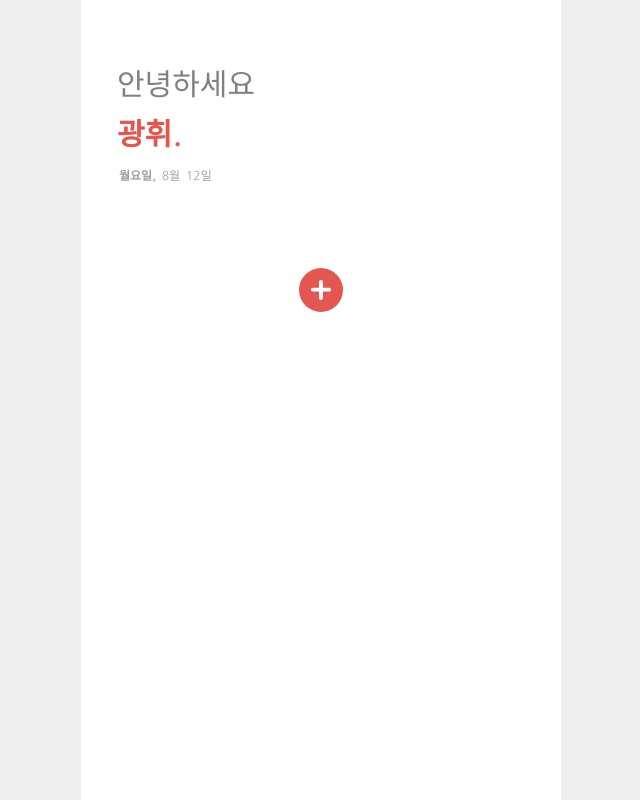
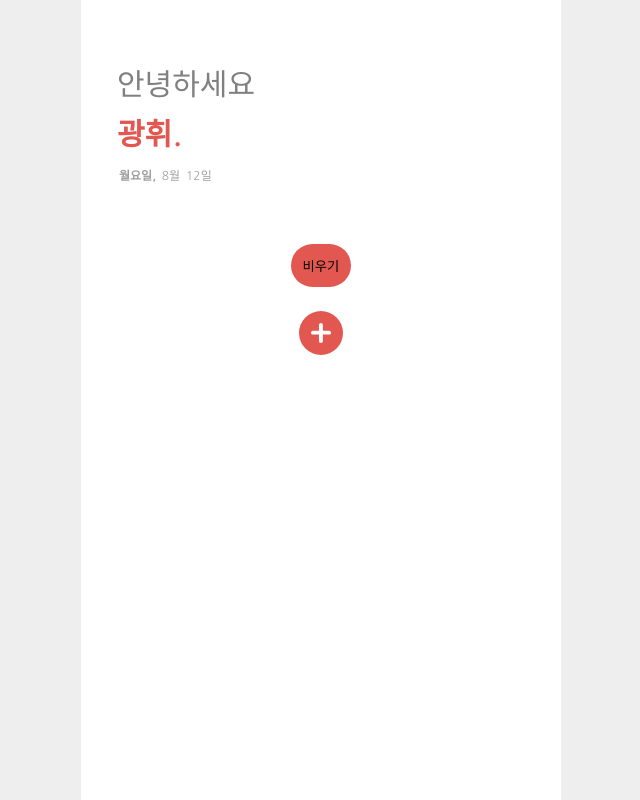
Before and after one commit to Vallista/React-Hooks-Context-API-Todo-Example, a React (Create React App) app: page / in a window 1280 px wide. Shown: the whole page, without its empty margins (319-959 px from the left). Built offline with nearby package versions, Linux system fonts and the light colour scheme.

Commit message:
clearTodo 버튼 추가

```diff
--- a/src/components/organisms/Header/index.tsx
+++ b/src/components/organisms/Header/index.tsx
@@ -15,8 +15,8 @@ const Header: React.FC<IProps> = ({ className }) => {
 
 	return (
 		<div className={classProps}>
-      <P text="안녕하세요" size={Size.extraLarge} className={styles['title']} />
-      <P text="광휘." size={Size.extraLarge} weight={Weight.bold} className={styles['name']} />
+			<P text='안녕하세요' size={Size.extraLarge} className={styles['title']} />
+			<P text='광휘.' size={Size.extraLarge} weight={Weight.bold} className={styles['name']} />
 			<Date className={styles['date']} size={DateSize.small} />
 		</div>
 	)
--- a/src/components/organisms/TodoList/index.tsx
+++ b/src/components/organisms/TodoList/index.tsx
@@ -17,11 +17,12 @@ interface IProps {
 	className?: string
 	todoList: Array<Todo>
 	addTodo(event: React.FormEvent<HTMLButtonElement>): void
+	clearTodo(event: React.FormEvent<HTMLButtonElement>): void
 	onInputChange(index: number, { isComplete }: Todo, event: React.ChangeEvent<HTMLInputElement>): void
 	onCheckBoxChange(index: number, { isComplete, description }: Todo): void
 }
 
-const TodoList: React.FC<IProps> = ({ className, todoList, addTodo, onInputChange, onCheckBoxChange }) => {
+const TodoList: React.FC<IProps> = ({ className, todoList, addTodo, clearTodo, onInputChange, onCheckBoxChange }) => {
 	const classProps = classNames(className, styles['default'])
 
 	const createTodos = () => {
@@ -29,7 +30,7 @@ const TodoList: React.FC<IProps> = ({ className, todoList, addTodo, onInputChang
 			<ListItem key={index} className={styles['list-item']}>
 				<Input
 					className={classNames(styles['list-item-left'], item.isComplete ? styles['active-middle-line'] : '')}
-          placeholder="할 일을 입력해주세요."
+					placeholder='할 일을 입력해주세요.'
 					value={item.description}
 					onChange={(event: React.ChangeEvent<HTMLInputElement>) => onInputChange(index, item, event)}
 				/>
@@ -46,6 +47,7 @@ const TodoList: React.FC<IProps> = ({ className, todoList, addTodo, onInputChang
 
 	return (
 		<div className={classProps}>
+			<Button text='비우기' onClick={clearTodo} />
 			<List>{createTodos()}</List>
 			<div className={styles['buttons']}>
 				<Button onClick={addTodo}>
--- a/src/containers/TodoListContainer.tsx
+++ b/src/containers/TodoListContainer.tsx
@@ -9,7 +9,7 @@ interface IProps {}
 const TodoListContainer: React.FC<IProps> = () => {
 	const newTodo: Todo = {
 		isComplete: false,
-    description: ''
+		description: '',
 	}
 
 	const todo = React.useContext<ITodo | null>(TodoContext)
@@ -18,10 +18,14 @@ const TodoListContainer: React.FC<IProps> = () => {
 		todo && todo.actions.addTodo(newTodo)
 	}
 
+	const clearTodo = (event: React.FormEvent<HTMLButtonElement>): void => {
+		todo && todo.actions.clearTodo()
+	}
+
 	const onInputChange = (index: number, { isComplete }: Todo, event: React.ChangeEvent<HTMLInputElement>): void => {
 		const item = {
 			isComplete,
-      description: event.currentTarget.value
+			description: event.currentTarget.value,
 		}
 
 		todo && todo.actions.setTodo(index, item)
@@ -30,7 +34,7 @@ const TodoListContainer: React.FC<IProps> = () => {
 	const onCheckBoxChange = (index: number, { isComplete, description }: Todo): void => {
 		const item = {
 			isComplete: !isComplete,
-      description
+			description,
 		}
 
 		todo && todo.actions.setTodo(index, item)
@@ -41,6 +45,7 @@ const TodoListContainer: React.FC<IProps> = () => {
 			<TodoList
 				todoList={todo.state.todos}
 				addTodo={addTodo}
+				clearTodo={clearTodo}
 				onInputChange={onInputChange}
 				onCheckBoxChange={onCheckBoxChange}
 			/>
--- a/src/store/Todo/index.tsx
+++ b/src/store/Todo/index.tsx
@@ -8,6 +8,7 @@ export interface IState {
 export interface IActions {
 	addTodo(value: Todo): void
 	setTodo(index: number, value: Todo): void
+	clearTodo(): void
 }
 
 export interface ITodo {
@@ -21,7 +22,7 @@ const { Provider, Consumer: TodoConsumer } = context
 
 class TodoProvider extends React.Component {
 	state = {
-    todos: []
+		todos: [],
 	}
 
 	actions = {
@@ -33,9 +34,12 @@ class TodoProvider extends React.Component {
 			todos[index] = value
 
 			this.setState({
-        todos
+				todos,
 			})
-    }
+		},
+		clearTodo: (): void => {
+			this.setState({ todos: [] })
+		},
 	}
 
 	render() {
```
Lines whose indentation alone changed are shown as unchanged.
